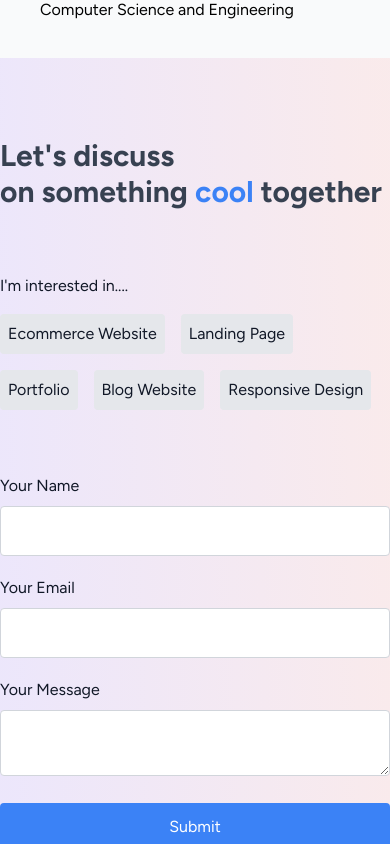
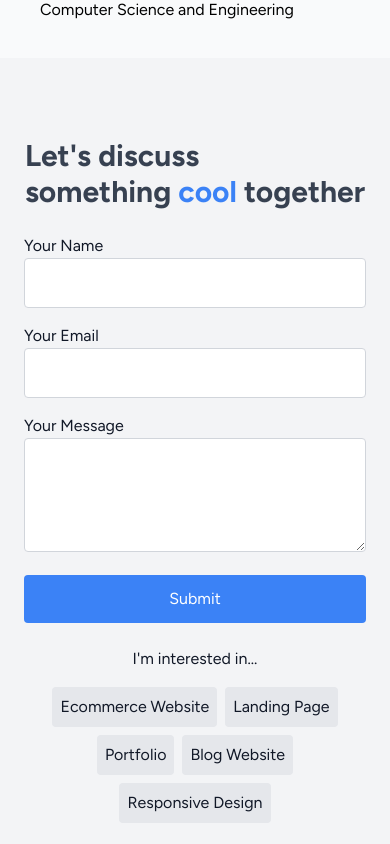
Before and after one commit to Aravind505-stack/My_Portfolio, a React (Create React App) app: page / in a window 390 px wide. Shown: the part 4740-5584 px from the top of the page. Built offline with nearby package versions, Linux system fonts and the light colour scheme.

Commit message:
Modified the code

```diff
--- a/src/Components/UI/Contact.jsx
+++ b/src/Components/UI/Contact.jsx
@@ -35,61 +35,60 @@ const Contact = () => {
   };
 
   return (
-    <section id="Contact" className="bg-gr1 text-gray-900 py-20">
-      <div className="container mx-auto flex flex-col gap-16 lg:flex-row lg:gap-0 items-center">
-        <div className="space-y-10 lg:space-y-20 w-full lg:w-1/2 flex flex-col">
+    <section id="Contact" className="bg-gray-100 text-gray-900 py-20">
+      <div className="container mx-auto px-6 lg:px-0 flex flex-col lg:flex-row lg:gap-16 items-center">
+        <div className="lg:w-1/2">
           <h2 className="text-3xl font-bold mb-6 text-gray-700">
             Let's discuss
             <br />
-            on something <span className="text-blue">cool</span> together
+            something <span className="text-blue">cool</span> together
           </h2>
-          <div>
-            <p>I'm interested in....</p>
-            <ul className="flex flex-wrap gap-4 mt-4 max-w-96">
-              <li className="bg-gray-200 text-gray-900 p-2 rounded">
-                Ecommerce Website
-              </li>
-              <li className="bg-gray-200 text-gray-900 p-2 rounded">
-                Landing Page
-              </li>
-              <li className="bg-gray-200 text-gray-900 p-2 rounded">Portfolio</li>
-              <li className="bg-gray-200 text-gray-900 p-2 rounded">
-                Blog Website
-              </li>
-              <li className="bg-gray-200 text-gray-900 p-2 rounded">
-                Responsive Design
-              </li>
-            </ul>
-          </div>
+          <p className="hidden lg:block pb-5">I'm interested in...</p>
+          <ul className="hidden lg:flex flex-wrap gap-5 mb-6 lg:mb-0">
+            <li className="bg-gray-200 text-gray-900 p-2 rounded">
+              Ecommerce Website
+            </li>
+            <li className="bg-gray-200 text-gray-900 p-2 rounded">
+              Landing Page
+            </li>
+            <li className="bg-gray-200 text-gray-900 p-2 rounded">Portfolio</li>
+            <li className="bg-gray-200 text-gray-900 p-2 rounded">
+              Blog Website
+            </li>
+            <li className="bg-gray-200 text-gray-900 p-2 rounded">
+              Responsive Design
+            </li>
+          </ul>
         </div>
-        <form className="space-y-5 w-full lg:w-1/2" onSubmit={handleSubmit}>
-          <div>
+        <form className="lg:w-1/2 max-w-md w-full" onSubmit={handleSubmit}>
+          <div className="mb-4">
             <label className="block">Your Name</label>
             <input
               type="text"
               name="name"
-              className="w-full p-3 border border-gray-300 rounded mt-2"
+              className="w-full p-3 border border-gray-300 rounded"
               value={formData.name}
               onChange={handleChange}
               required
             />
           </div>
-          <div>
+          <div className="mb-4">
             <label className="block">Your Email</label>
             <input
               type="email"
               name="email"
-              className="w-full p-3 border border-gray-300 rounded mt-2"
+              className="w-full p-3 border border-gray-300 rounded"
               value={formData.email}
               onChange={handleChange}
               required
             />
           </div>
-          <div>
+          <div className="mb-4">
             <label className="block">Your Message</label>
             <textarea
               name="message"
-              className="w-full p-2 border border-gray-300 rounded mt-2"
+              className="w-full p-2 border border-gray-300 rounded"
+              rows="4"
               value={formData.message}
               onChange={handleChange}
               required
@@ -97,11 +96,29 @@ const Contact = () => {
           </div>
           <button
             type="submit"
-            className="bg-blue text-white px-4 py-3 rounded w-full"
+            className="bg-blue text-white px-4 py-3 rounded w-full hover:bg-blue-700 transition-colors duration-300"
           >
             Submit
           </button>
         </form>
+        <div className="lg:hidden w-full mt-6">
+          <p className="mb-4 text-center">I'm interested in...</p>
+          <ul className="flex flex-wrap gap-2 justify-center">
+            <li className="bg-gray-200 text-gray-900 p-2 rounded">
+              Ecommerce Website
+            </li>
+            <li className="bg-gray-200 text-gray-900 p-2 rounded">
+              Landing Page
+            </li>
+            <li className="bg-gray-200 text-gray-900 p-2 rounded">Portfolio</li>
+            <li className="bg-gray-200 text-gray-900 p-2 rounded">
+              Blog Website
+            </li>
+            <li className="bg-gray-200 text-gray-900 p-2 rounded">
+              Responsive Design
+            </li>
+          </ul>
+        </div>
       </div>
     </section>
   );
```
